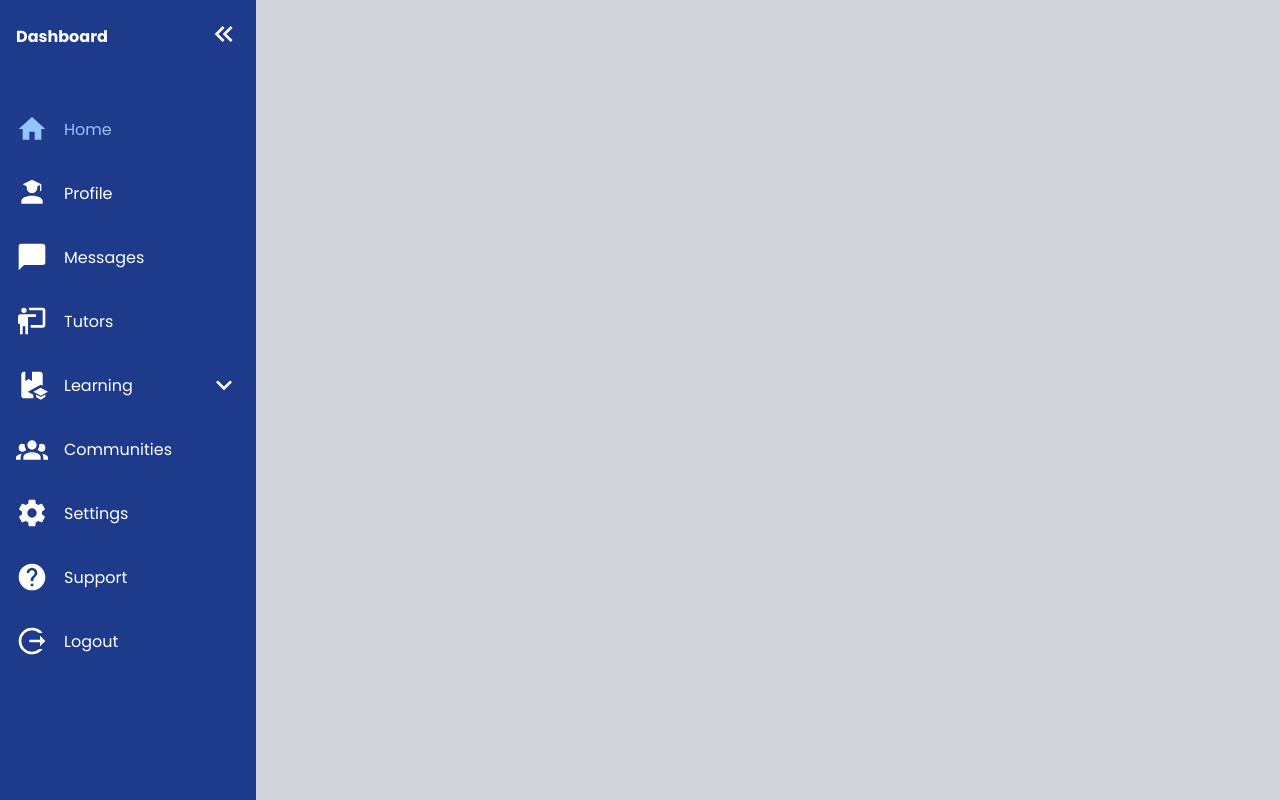
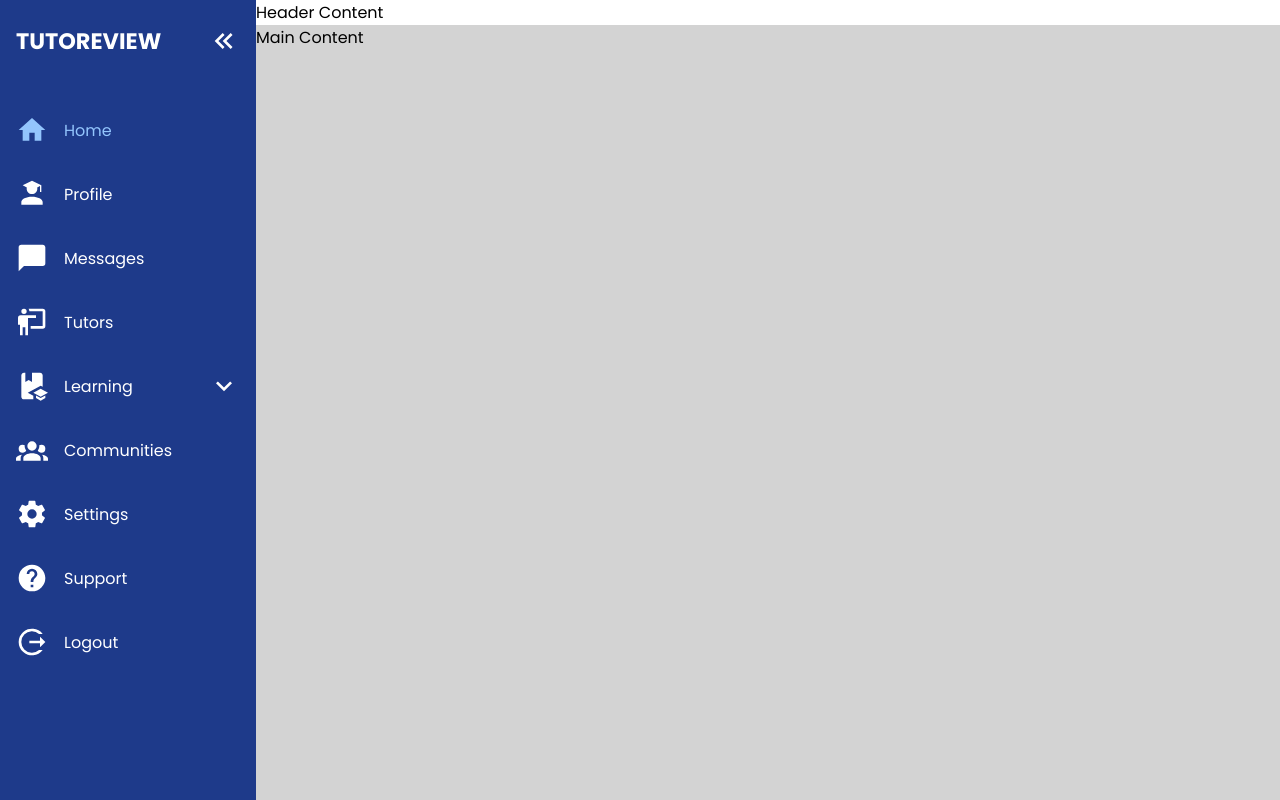
Before and after one commit to JohnnyKortbawi/odin-admin-dashboard, a plain HTML site: page index.html in a window 1280 px wide. Drawn offline with Linux system fonts and the light colour scheme.

Commit message:
Add grid layout of header and main content

```diff
--- a/index.html
+++ b/index.html
@@ -15,13 +15,10 @@
 </head>
 
 <body>
-  <div id="header">
-
-  </div>
   <nav id="sidebar">
     <ul>
       <li id="sidebar-title">
-          <span class="logo">Dashboard</span>
+          <span class="logo">TUTOREVIEW</span>
           <button id="button-toggle-sidebar"><svg xmlns="http://www.w3.org/2000/svg" viewBox="0 0 24 24"><path d="M18.41,7.41L17,6L11,12L17,18L18.41,16.59L13.83,12L18.41,7.41M12.41,7.41L11,6L5,12L11,18L12.41,16.59L7.83,12L12.41,7.41Z"/></svg>
           </button>
       </li>
@@ -89,8 +86,13 @@
       </li>
     </ul>
   </nav>
-  <main id="main-content">
-
+  <main id="right-container">
+    <div class="header">
+      Header Content
+    </div>
+    <div class="content">
+      Main Content
+    </div>
   </main>
 </body>
 
--- a/style.css
+++ b/style.css
@@ -17,35 +17,21 @@ body {
   display: grid;
   grid-template-columns: auto 1fr;
 }
-#header {
+.header {
   background-color: white;
-  grid-column: 2 / 3;
 }
-#main-content {
-  background-color: #d1d5db;
-  grid-column: 2 / 3;
+#right-container {
+  display: grid;
+  grid-template-rows: auto 1fr;
 }
-
+.content {
+  background-color: lightgrey;
+}
 #sidebar {
-  /* color: white;
-  background-color: var(--primary-color);
-  padding: 1rem 0rem;
-
-  grid-row: 1 / 3;
-  display: grid;
-  grid-template-rows: 1fr 7fr;
-
-  width: 4rem;
-  position: absolute;
-  overflow: hidden;
-  transition:
-    width 0.5s; */
-
   color: var(--text-color);
   background-color: var(--primary-color);
   height: 100vh;
   width: 16rem;
-    /* padding: 0.5rem 1rem; */
 
   position: sticky;
   top: 0;
@@ -97,8 +83,11 @@ body {
   border-left: 0.3rem solid var(--accent-color);
   padding-left: calc(1.05rem - 0.3rem);
 }
+#sidebar .logo {
+  font-size: 1.4rem;
+}
 #sidebar ul li#sidebar-title {
-  margin-bottom: 4vh;
+  margin-bottom: 3vh;
 }
 #sidebar svg {
   fill: white;
@@ -138,6 +127,11 @@ body {
   margin-left: auto;
   margin-right: 1rem;
   border: none;
+
+  display: flex;
+  justify-content: center;
+  align-items: center;
+
   background-color: transparent;
   cursor: pointer;
   svg {
```
Also changed, not shown: icon-images/percent-circle-outline.svg (added). Lines whose indentation alone changed are shown as unchanged.
